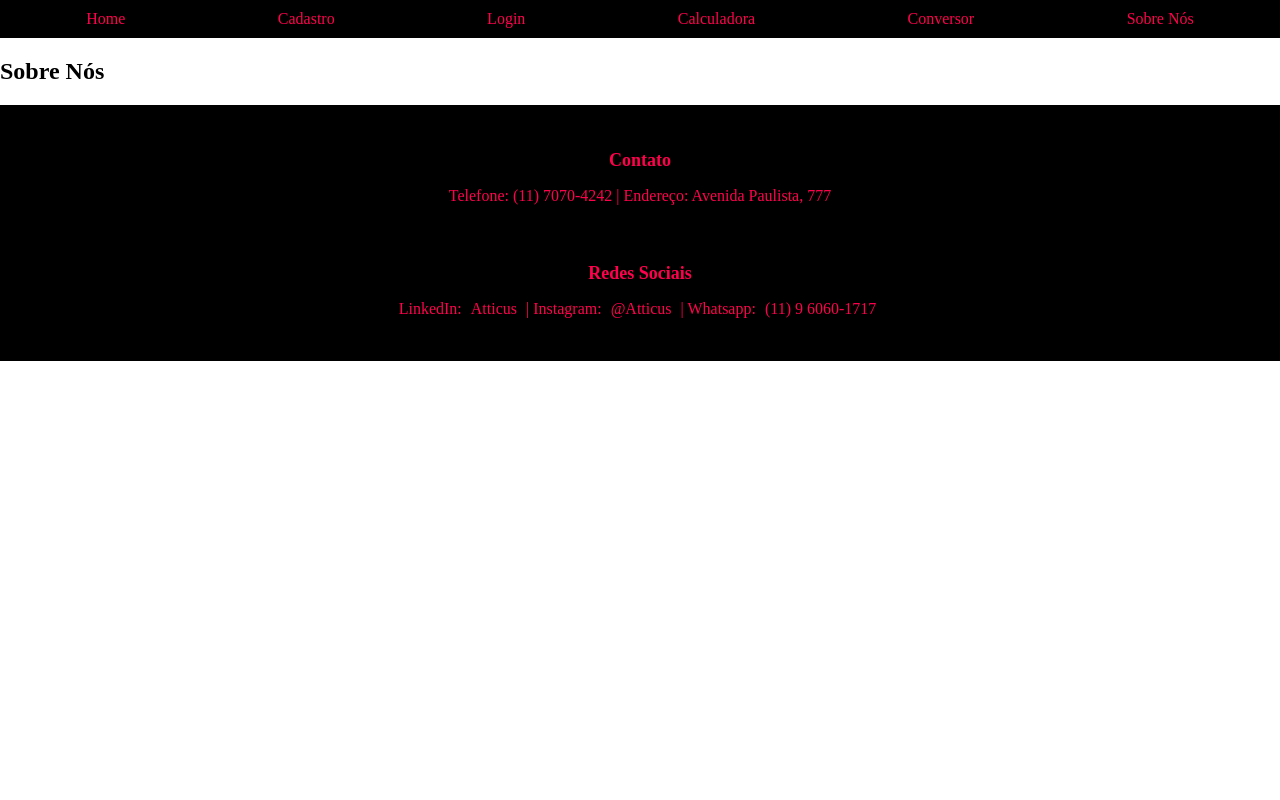
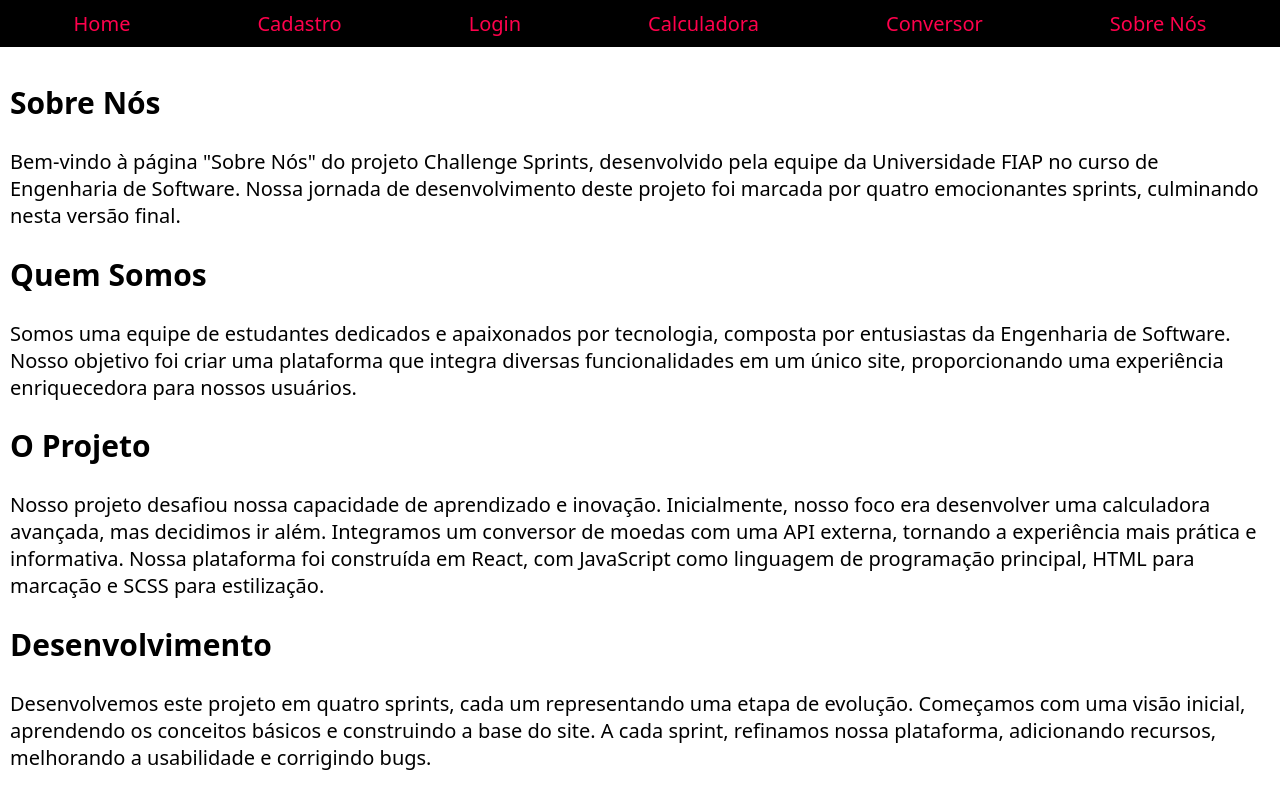
Before and after one commit to Biettt/Calculator, a React (Vite) app in the folder calculator/: page /about-us in a window 1280 px wide. Shown: the top 800 px of the page. Built offline with nearby package versions, Linux system fonts and the light colour scheme.

Commit message:
update footer

```diff
--- a/calculator/src/App.jsx
+++ b/calculator/src/App.jsx
@@ -2,6 +2,7 @@ import {  } from 'react'
 import Nav from './components/Nav'
 import { Outlet } from 'react-router-dom'
 import './styles/global.css'
+import Footer from './routers/Footer'
 
 function App() {
 
@@ -10,6 +11,7 @@ function App() {
     <>
     <Nav/>
     <Outlet/>
+    <Footer/>
     </>
 
 
--- a/calculator/src/routers/AboutUs.jsx
+++ b/calculator/src/routers/AboutUs.jsx
@@ -7,10 +7,34 @@ function AboutUs() {
     return(
         <div className="page-content about-us">
             <h2>Sobre Nós</h2>
+            <p>Bem-vindo à página "Sobre Nós" do projeto Challenge Sprints, desenvolvido pela equipe da Universidade FIAP
+                no curso de Engenharia de Software. Nossa jornada de desenvolvimento deste projeto foi marcada por quatro emocionantes
+                sprints, culminando nesta versão final.</p>
 
-            <p>{/* AINDA IREI INSERIR O TEXTO DO ABOUT US (SOBRE NÓS) */}</p>
+            <h2>Quem Somos</h2>
+            <p>Somos uma equipe de estudantes dedicados e apaixonados por tecnologia, composta por entusiastas da Engenharia de Software.
+                Nosso objetivo foi criar uma plataforma que integra diversas funcionalidades em um único site, proporcionando uma
+                experiência enriquecedora para nossos usuários.</p>
 
-            <Footer/>
+            <h2>O Projeto</h2>
+            <p>Nosso projeto desafiou nossa capacidade de aprendizado e inovação. Inicialmente, nosso foco era desenvolver uma calculadora
+                avançada, mas decidimos ir além. Integramos um conversor de moedas com uma API externa, tornando a experiência mais
+                prática e informativa. Nossa plataforma foi construída em React, com JavaScript como linguagem de programação principal,
+                HTML para marcação e SCSS para estilização.</p>
+
+            <h2>Desenvolvimento</h2>
+            <p>Desenvolvemos este projeto em quatro sprints, cada um representando uma etapa de evolução.
+                Começamos com uma visão inicial, aprendendo os conceitos básicos e construindo a base do site.
+                A cada sprint, refinamos nossa plataforma, adicionando recursos, melhorando a usabilidade e corrigindo bugs.</p>
+
+            <h2>Nossa Missão</h2>
+            <p>Nosso objetivo é proporcionar uma plataforma útil e informativa para nossos usuários, tornando tarefas diárias como cálculos
+                matemáticos e conversões de moeda mais simples. Além disso, estamos comprometidos em continuar aprimorando e expandindo
+                nossos recursos no futuro. <br/><br/>
+                Agradecemos por nos acompanhar nesta jornada de desenvolvimento e esperamos que você aproveite ao máximo nosso projeto
+                da Challenge Sprints. <br/><br/>
+                Obrigado por fazer parte desta experiência conosco!</p>
+
         </div>
     );
 }
--- a/calculator/src/routers/Calculator.jsx
+++ b/calculator/src/routers/Calculator.jsx
@@ -30,7 +30,6 @@ function Calculator() {
 
             <p>Resultado: {result}</p>
 
-            <Footer/>
         </div>
     )
 }
--- a/calculator/src/routers/Converter.jsx
+++ b/calculator/src/routers/Converter.jsx
@@ -79,7 +79,6 @@ function Converter() {
 
             <p>Converter Moeda: {convertedAmount}</p>
 
-            <Footer />
         </div>
     );
 }
--- a/calculator/src/routers/Footer.jsx
+++ b/calculator/src/routers/Footer.jsx
@@ -8,15 +8,7 @@ function Footer() {
             <div className="footer-content">
                 <div className="contact-info">
                     <h3>Contato</h3>
-                    <p>Telefone: (11) 7070-4242 | Endereço: Avenida Paulista, 777</p>
-                </div>
-                <div className="social-media">
-                    <h3>Redes Sociais</h3>
-                    <p>
-                        LinkedIn: <a href='https://linkedin.com/' target='_blank' rel='noopener noreferrer'>Atticus</a> |
-                        Instagram: <a href='https://instagram.com/' target='_blank' rel='noopener noreferrer'>@Atticus</a> |
-                        Whatsapp: <a href='https://whatsapp.com/' target='_blank' rel='noopener noreferrer'> (11) 9 6060-1717</a>
-                    </p>
+                    <p>Telefone | (11) 7070-4242 <br/> Endereço | Avenida Paulista, 777</p>
                 </div>
             </div>
         </footer>
--- a/calculator/src/routers/Home.jsx
+++ b/calculator/src/routers/Home.jsx
@@ -19,7 +19,6 @@ function Home() {
                 <br/>A última iteração deste projeto é um testemunho do nosso trabalho árduo e dedicação. É um site funcional que combina uma calculadora versátil com um conversor de moedas em tempo real, fornecendo aos usuários uma experiência prática e informativa.
                 <br/>Esta experiência nos preparou para desafios futuros na Engenharia de Software e nos deu uma compreensão mais profunda das complexidades e potencialidades da programação. Estamos orgulhosos do que conquistamos e ansiosos para aplicar essas habilidades em projetos futuros. A Universidade FIAP desempenhou um papel fundamental na nossa jornada, fornecendo-nos as ferramentas e o ambiente para crescer como desenvolvedores.</p>
 
-            <Footer/>
         </div>
     );
 }
--- a/calculator/src/routers/Login.jsx
+++ b/calculator/src/routers/Login.jsx
@@ -83,7 +83,6 @@ function Login() {
           </button>
         </div>
       )}
-      <Footer/>
     </div>
   );
 }
--- a/calculator/src/routers/Singup.jsx
+++ b/calculator/src/routers/Singup.jsx
@@ -41,7 +41,6 @@ function Signup() {
         />
         <button type="submit">Cadastrar</button>
       </form>
-      <Footer/>
     </div>
   );
 }
--- a/calculator/src/styles/AboutUs.scss
+++ b/calculator/src/styles/AboutUs.scss
@@ -0,0 +1,19 @@
+.about-us {
+    max-width: 600px; /* Define a largura máxima para o conteúdo */
+    margin: 0 auto; /* Centralize o conteúdo horizontalmente */
+    padding: 20px; /* Adicione preenchimento para espaçamento */
+}
+
+h1 {
+    font-size: 24px; /* Tamanho da fonte para o título principal */
+}
+
+h2 {
+    font-size: 20px; /* Tamanho da fonte para os títulos de seção */
+}
+
+p {
+    font-size: 16px; /* Tamanho da fonte para o texto do parágrafo */
+    line-height: 1.5; /* Espaçamento entre linhas para melhor legibilidade */
+    margin-bottom: 20px; /* Espaçamento inferior entre parágrafos */
+}
--- /dev/null
+++ b/calculator/src/styles/Home.scss
@@ -0,0 +1,18 @@
+.home {
+    padding: 20px;
+}
+
+h1 {
+    font-weight: bold;
+    font-size: 28px;
+    margin-bottom: 20px;
+    text-align: center;
+    padding: 10px;
+}
+
+p {
+    font-size: 16px;
+    margin-bottom: 20px;
+    text-align: left;
+    padding: 10px;
+}
--- a/calculator/src/styles/global.css
+++ b/calculator/src/styles/global.css
@@ -2,4 +2,11 @@ body, html {
     margin: 0;
     padding: 0;
     background-color: white;
+    align-items: center;
+    font-size: 20px;
+    font-family: system-ui;
 }
+
+.home, .about-us {
+    padding: 10px;
+}
```
